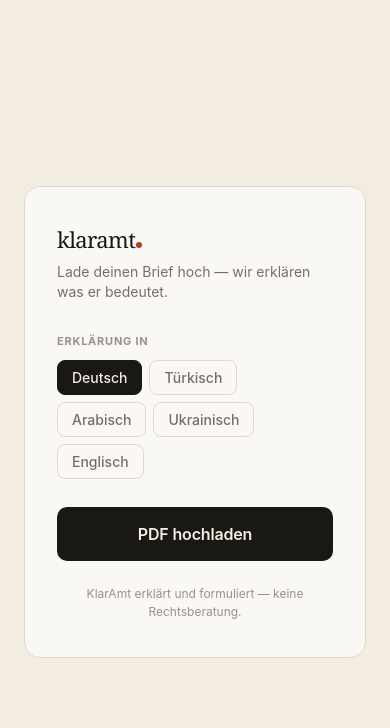
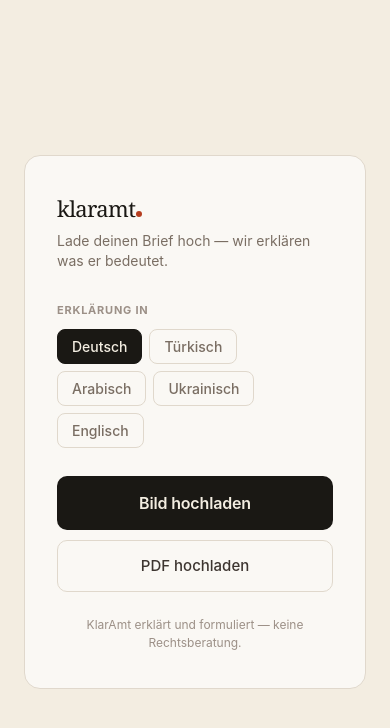
Before and after one commit to Dok100/KlarAmt, a Next.js app: page / in a window 390 px wide. Both pictures are taken after a click on the button "Verstanden — Brief analysieren". Shown: the top 728 px of the page. Built offline with nearby package versions, Linux system fonts and the light colour scheme.

Commit message:
fix(ui): Bild hochladen auf Desktop ohne capture, Kamera nur mobil

```diff
--- a/src/app/page.tsx
+++ b/src/app/page.tsx
@@ -118,6 +118,7 @@
 export default function Home() {
   const router = useRouter();
   const fotoRef = useRef<HTMLInputElement>(null);
+  const bildRef = useRef<HTMLInputElement>(null);
   const pdfRef = useRef<HTMLInputElement>(null);
 
   const [consentGegeben, setConsentGegeben] = useState(false);
@@ -271,18 +272,23 @@
           </div>
         ) : (
           <div style={{ display: 'flex', flexDirection: 'column', gap: '0.625rem' }}>
-            {istMobil && (
+            {istMobil ? (
               <button onClick={() => fotoRef.current?.click()} style={S.btnPrimary}>
                 Brief fotografieren
               </button>
+            ) : (
+              <button onClick={() => bildRef.current?.click()} style={S.btnPrimary}>
+                Bild hochladen
+              </button>
             )}
-            <button onClick={() => pdfRef.current?.click()} style={istMobil ? S.btnSecondary : S.btnPrimary}>
+            <button onClick={() => pdfRef.current?.click()} style={S.btnSecondary}>
               PDF hochladen
             </button>
           </div>
         )}
 
         <input ref={fotoRef} type="file" accept="image/*" capture="environment" className="hidden" onChange={onFileChange} />
+        <input ref={bildRef} type="file" accept="image/*" className="hidden" onChange={onFileChange} />
         <input ref={pdfRef} type="file" accept="application/pdf" className="hidden" onChange={onFileChange} />
 
         {fehler && (
```
